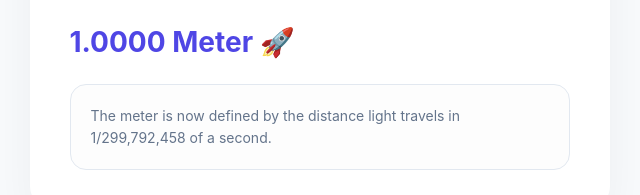
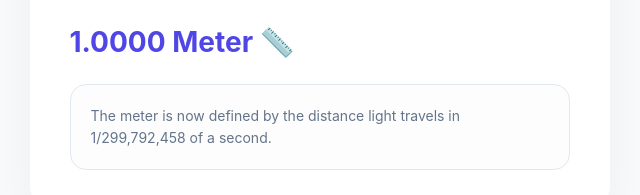
Before and after one commit to iggym/utility-belt, a plain HTML site: page tools/20converter.html in a window 1280 px wide. Shown: the part 444-639 px from the top of the page, 501-1141 px from the left. Drawn offline with Linux system fonts and the light colour scheme.

Commit message:
Update 20converter.html

```diff
--- a/tools/20converter.html
+++ b/tools/20converter.html
@@ -86,16 +86,18 @@ function selectCat(cat) {
 }
 
 function calculate() {
-    const cat = document.getElementById('cat-title').innerText.substring(2).trim();
+    const catTitle = document.getElementById('cat-title').innerText;
+    const cat = catTitle.substring(2).trim(); // Removes the icon from the title string
+    const icon = registry[cat].icon; // Dynamically get the category icon
     const val = parseFloat(document.getElementById('val').value);
     const from = document.getElementById('fromUnit').value;
     const to = document.getElementById('toUnit').value;
 
-    // Simple logic for standard units; Temp handled by switch if needed
+    // Note: If you want specific unit emojis later, you could expand the registry structure.
+    // For now, this uses the category's primary icon for a consistent, premium feel.
     const factor = registry[cat].units[to] / registry[cat].units[from];
-    document.getElementById('output').innerHTML = `${(val * factor).toFixed(4)} ${to} 🚀`;
+    document.getElementById('output').innerHTML = `${(val * factor).toFixed(4)} ${to} ${icon}`;
 }
-
 init();
 </script>
 </body>
```
